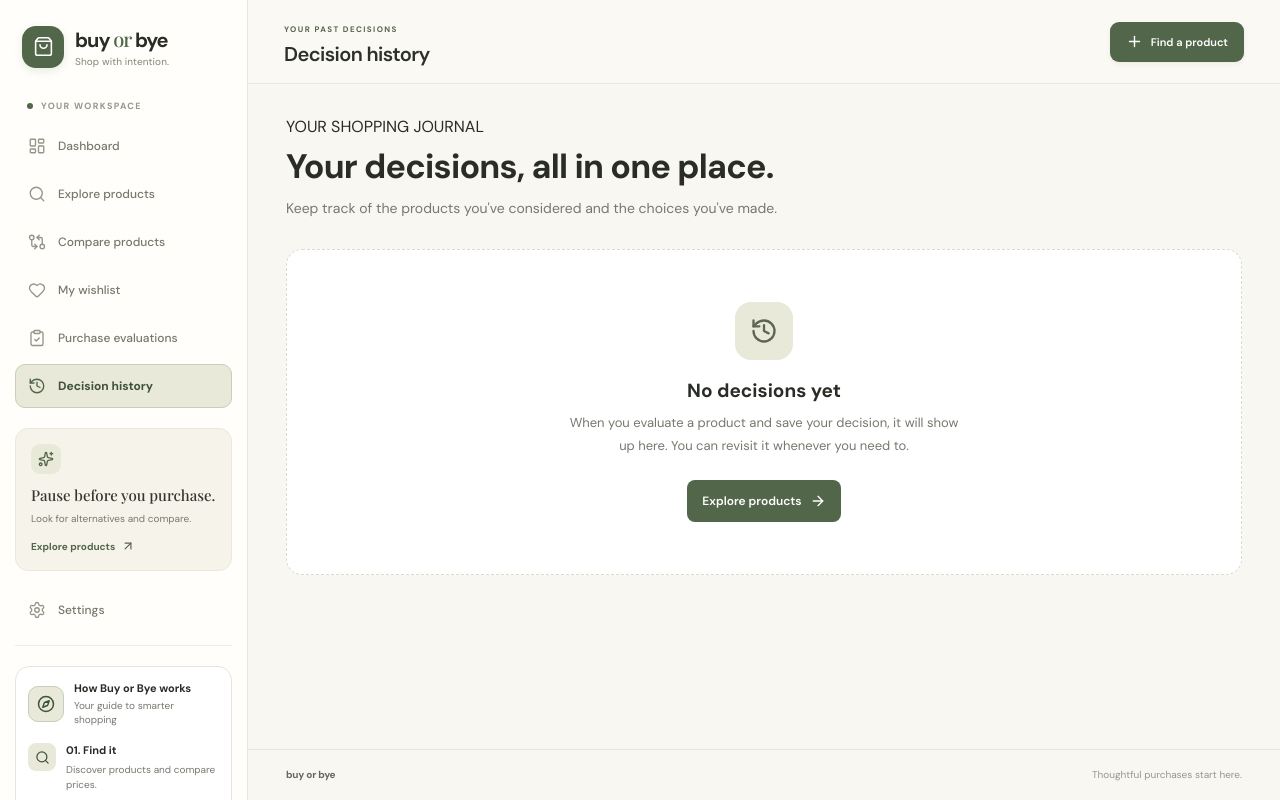
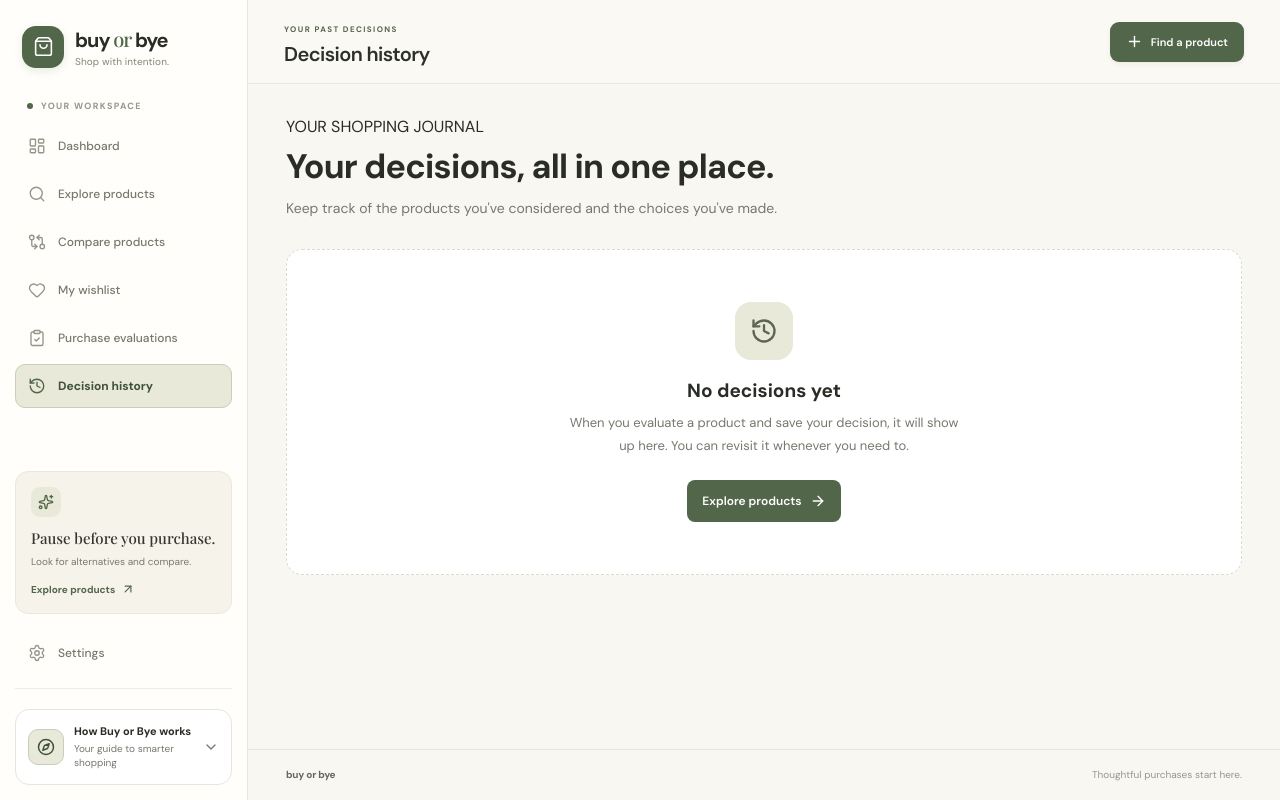
Before and after one commit to ericaocbu/buyorbye, a React (Vite) app: page /history in a window 1280 px wide. Built offline with nearby package versions, Linux system fonts and the light colour scheme; no server answers; a web font is replaced by a local one.

Commit message:
collapsable how it works guide

```diff
--- a/src/components/layout/Sidebar.jsx
+++ b/src/components/layout/Sidebar.jsx
@@ -1,4 +1,4 @@
-
+import { useState } from "react";
 import { NavLink } from "react-router-dom";
 import {
   LayoutDashboard,
@@ -14,7 +14,8 @@ import {
   ArrowUpRight,
   Compass,
   Scale,
-  CheckCircle2
+  CheckCircle2,
+  ChevronDown,
 } from "lucide-react";
 
 const navigation = [
@@ -56,6 +57,8 @@ function getNavLinkClass({ isActive }) {
 }
 
 export default function Sidebar({ open, onClose }) {
+  const [guideExpanded, setGuideExpanded] = useState(false);
+
   return (
     <>
       {open && (
@@ -74,7 +77,11 @@ export default function Sidebar({ open, onClose }) {
       >
         <div className="brand">
           <div className="brand-icon">
-            <ShoppingBag size={21} strokeWidth={1.8} aria-hidden="true" />
+            <ShoppingBag
+              size={21}
+              strokeWidth={1.8}
+              aria-hidden="true"
+            />
           </div>
 
           <div className="brand-copy">
@@ -161,41 +168,79 @@ export default function Sidebar({ open, onClose }) {
             </NavLink>
           </div>
 
-          <div className="how-it-works">
-            <div className="how-it-works-heading">
-              <div className="how-it-works-icon" aria-hidden="true">
+          <div
+            className={`how-it-works ${
+              guideExpanded ? "how-it-works-expanded" : ""
+            }`}
+          >
+            <button
+              type="button"
+              className="how-it-works-toggle"
+              onClick={() => setGuideExpanded((expanded) => !expanded)}
+              aria-expanded={guideExpanded}
+              aria-controls="how-it-works-content"
+            >
+              <span className="how-it-works-heading">
+                <span
+                  className="how-it-works-icon"
+                  aria-hidden="true"
+                >
                   <Compass size={18} />
-              </div>
+                </span>
 
-              <div className="how-it-works-copy">
+                <span className="how-it-works-copy">
                   <strong>How Buy or Bye works</strong>
                   <span>Your guide to smarter shopping</span>
-              </div>
-            </div>
+                </span>
+              </span>
 
-            <div className="how-it-works-steps">
+              <ChevronDown
+                className="how-it-works-chevron"
+                size={16}
+                aria-hidden="true"
+              />
+            </button>
+
+            {guideExpanded && (
+              <div
+                className="how-it-works-steps"
+                id="how-it-works-content"
+              >
                 <div className="how-it-works-step">
-                <div className="how-it-works-step-icon" aria-hidden="true">
+                  <div
+                    className="how-it-works-step-icon"
+                    aria-hidden="true"
+                  >
                     <Search size={15} />
                   </div>
                   <div>
                     <strong>01. Find it</strong>
-                  <span>Discover products and compare prices.</span>
+                    <span>
+                      Discover products and compare prices.
+                    </span>
                   </div>
                 </div>
 
                 <div className="how-it-works-step">
-                <div className="how-it-works-step-icon" aria-hidden="true">
+                  <div
+                    className="how-it-works-step-icon"
+                    aria-hidden="true"
+                  >
                     <Scale size={15} />
                   </div>
                   <div>
                     <strong>02. Evaluate it</strong>
-                  <span>Weigh your options before spending.</span>
+                    <span>
+                      Weigh your options before spending.
+                    </span>
                   </div>
                 </div>
 
                 <div className="how-it-works-step">
-                <div className="how-it-works-step-icon" aria-hidden="true">
+                  <div
+                    className="how-it-works-step-icon"
+                    aria-hidden="true"
+                  >
                     <CheckCircle2 size={15} />
                   </div>
                   <div>
@@ -203,9 +248,18 @@ export default function Sidebar({ open, onClose }) {
                     <span>Buy it, wait, or say bye.</span>
                   </div>
                 </div>
+
+                <NavLink
+                  to="/explore"
+                  onClick={onClose}
+                  className="how-it-works-link"
+                >
+                  Explore products
+                  <ArrowUpRight size={14} aria-hidden="true" />
+                </NavLink>
               </div>
+            )}
           </div>
-
         </div>
       </aside>
     </>
--- a/src/styles/layout.css
+++ b/src/styles/layout.css
@@ -239,15 +239,45 @@
   border-bottom: 1px solid #eeece4;
 }
 
+
 /* =========================================
-   HOW BUY OR BYE WORKS — SIDEBAR GUIDE
+   HOW BUY OR BYE WORKS — COLLAPSIBLE GUIDE
    ========================================= */
 
 .how-it-works {
   margin-top: 20px;
-  padding: 14px 12px;
+  overflow: hidden;
   background: var(--surface);
   border: 1px solid var(--line);
+  border-radius: var(--radius);
+  transition: border-color 180ms ease;
+}
+
+.how-it-works-expanded {
+  border-color: var(--accent-border);
+}
+
+.how-it-works-toggle {
+  display: flex;
+  align-items: center;
+  justify-content: space-between;
+  gap: 8px;
+  width: 100%;
+  padding: 14px 12px;
+  color: inherit;
+  text-align: left;
+  background: transparent;
+  border: 0;
+  cursor: pointer;
+}
+
+.how-it-works-toggle:hover {
+  background: var(--bg);
+}
+
+.how-it-works-toggle:focus-visible {
+  outline: 2px solid var(--accent);
+  outline-offset: -3px;
   border-radius: var(--radius);
 }
 
@@ -255,7 +285,7 @@
   display: flex;
   align-items: center;
   gap: 10px;
-  margin-bottom: 16px;
+  min-width: 0;
 }
 
 .how-it-works-icon {
@@ -293,10 +323,22 @@
   line-height: 1.4;
 }
 
+.how-it-works-chevron {
+  flex: 0 0 auto;
+  color: var(--muted);
+  transition: transform 180ms ease;
+}
+
+.how-it-works-expanded .how-it-works-chevron {
+  transform: rotate(180deg);
+}
+
 .how-it-works-steps {
   display: flex;
   flex-direction: column;
   gap: 14px;
+  padding: 2px 12px 14px;
+  animation: guide-reveal 180ms ease;
 }
 
 .how-it-works-step {
@@ -337,6 +379,47 @@
   color: var(--muted);
   font-size: 10px;
   line-height: 1.5;
+}
+
+.how-it-works-link {
+  display: flex;
+  align-items: center;
+  justify-content: space-between;
+  gap: 8px;
+  margin-top: 2px;
+  padding: 10px 0 0;
+  color: var(--accent-text);
+  border-top: 1px solid var(--line);
+  font-size: 11px;
+  font-weight: 650;
+  text-decoration: none;
+}
+
+.how-it-works-link:hover {
+  color: var(--accent-hover);
+}
+
+@keyframes guide-reveal {
+  from {
+    opacity: 0;
+    transform: translateY(-4px);
+  }
+
+  to {
+    opacity: 1;
+    transform: translateY(0);
+  }
+}
+
+@media (prefers-reduced-motion: reduce) {
+  .how-it-works,
+  .how-it-works-chevron {
+    transition: none;
+  }
+
+  .how-it-works-steps {
+    animation: none;
+  }
 }
 
 /* =========================================
```
Lines whose indentation alone changed are shown as unchanged.
